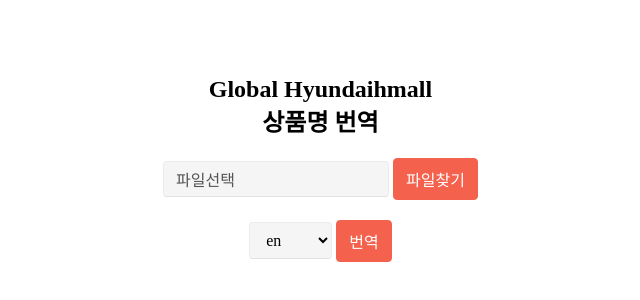
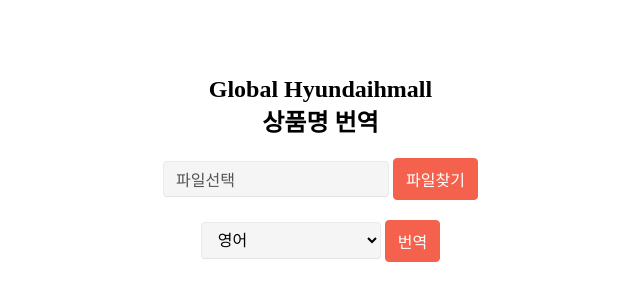
Before and after one commit to yysun2000/TranslatorEMAN, a website: page public/index.html in a window 1280 px wide. Shown: the part 224-524 px from the top of the page, without its empty margins (327-967 px from the left). Drawn offline with nearby package versions, Linux system fonts and the light colour scheme; no server answers.

Commit message:
한국어 번역

```diff
--- a/public/index.html
+++ b/public/index.html
@@ -71,9 +71,27 @@
 									'ps','fa','pl','pt','ma','ro','ru','sm','gd','sr','st','sn',
 									'sd','si','sk','sl','so','es','su','sw','sv','tg','ta','te',
 									'th','tr','uk','ur','uz','vi','cy','xh','yi','yo','zu'];
+
+	var langtext =  ['영어' ,'한국어', '중국어 간체', '중국어 번체', '일본어', '아프리칸스어', '알바니아',
+								   '암하라어', '아랍어', '아르메니아', '아제르바이잔',
+									 '바스크', '벨로루시어', '벵골어', '보스니아어', '불가리아', '카탈로니아어',
+									 '세부아노', '치체화', '코르시카', '크로아티아어',
+									 '체코어', '덴마크어', '네덜란드어',  '에스페란토', '에스토니아', '필리핀',
+									 '핀란드어', '프랑스어', '프리지안', '갈리시아인', '그루지야어', '독일어', '그리스어',
+									 '구자라트', '아이티크리올', '하우사', 'Hawaiian', '히브리어', '힌디어', '몽족',
+									 '헝가리어', '아이슬란드어', '이그보어', '인도네시아어', '아일랜드', '이탈리아',
+									 '자바', '칸나다', '카자흐어', '크메르어', '쿠르드어(쿠르만지)', '키르기스',
+									 '라오', 'Latin', '라트비아어', '리투아니아어', '룩셈부르크', '마케도니아어', '마다가스카르',
+									 '말레이', '말라 얄 람어', '몰타어', '마오리', '마라 티', '몽골어', 'Myanmar (Burmese)',
+									 '네팔', '노르웨이어', '파슈토', '페르시아어', '폴란드어', '포르투갈어', '펀자비',
+									 '루마니아어', '러시아어', '사모아', '스코틀랜드 게일어', '세르비아어', '세소토',
+									 '쇼나', '신디', '신할라', '슬로바키아어', '슬로베니아어', '소말리아', '스페인어',
+									  '순다어', '스와힐리어', '스웨덴어', '타지크', '타밀어', '텔루구', '태국어',
+									 '터키어', '우크라이나어', '우르두어', '우즈벡', '베트남인', '웨일스어', '코사', '이디시', '요루바',
+									 '줄루어'];
 	(function(){
 		for(i=0;i<langList.length;i++){
-			ys.one("#lang",document).innerHTML += "<option value='"+langList[i]+"'>"+langList[i]+"</option>"
+			ys.one("#lang",document).innerHTML += "<option value='"+langList[i]+"'>"+ langtext[i] +"</option>"
 		}
 	})()
 
```
